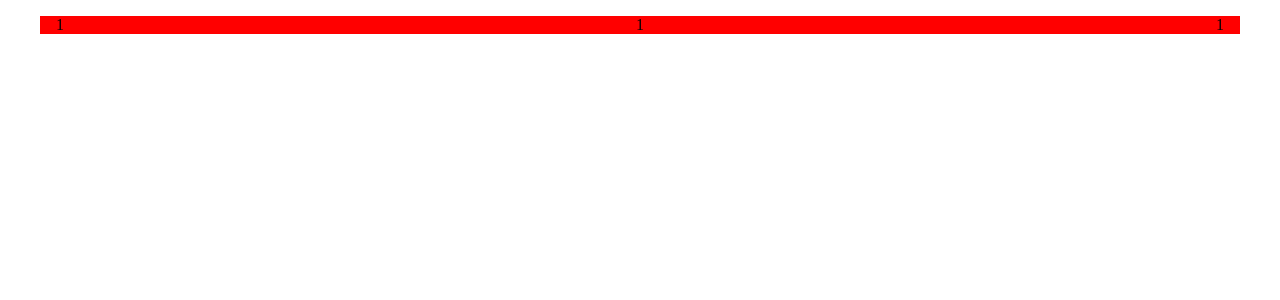
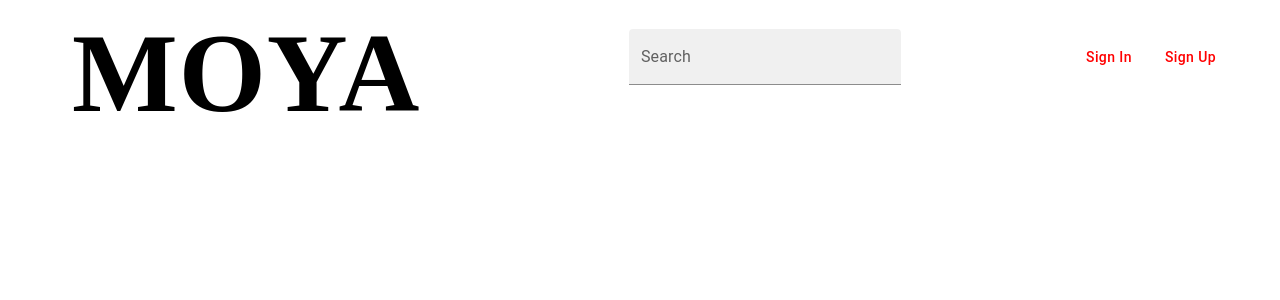
Before and after one commit to AnriGabo/E-Commerce-Moya, a React (Vite) app: page / in a window 1280 px wide. Shown: the top 300 px of the page. Built offline with nearby package versions, Linux system fonts and the light colour scheme; some icons are missing.

Commit message:
styled brand title with Libre Baskerville, added Sign In/Sign Up links and search input

```diff
--- a/package.json
+++ b/package.json
@@ -17,12 +17,14 @@
     "@mui/styled-engine-sc": "^7.3.1",
     "react": "^19.1.0",
     "react-dom": "^19.1.0",
+    "react-helmet": "^6.1.0",
     "styled-components": "^6.1.19"
   },
   "devDependencies": {
     "@eslint/js": "^9.30.1",
     "@types/react": "^19.1.8",
     "@types/react-dom": "^19.1.6",
+    "@types/react-helmet": "^6.1.11",
     "@vitejs/plugin-react": "^4.6.0",
     "eslint": "^9.30.1",
     "eslint-plugin-react-hooks": "^5.2.0",
--- a/src/App.tsx
+++ b/src/App.tsx
@@ -5,7 +5,7 @@ import Header from "./Components/Header/Header";
 function App() {
   return (
     <Box
-      sx={{ backgroundColor: "red", marginInline: "2rem", marginBlock: "1rem" }}
+      sx={{marginInline: "2rem"}}
     >
       <Box component={"header"}>
         <Header />
--- a/src/Components/Header/Header.tsx
+++ b/src/Components/Header/Header.tsx
@@ -1,21 +1,88 @@
-import { Box, Stack } from "@mui/material";
+import { Box, Button, Stack, TextField, Typography } from "@mui/material";
+import { Helmet } from "react-helmet";
 
 // ეს იქნება რეალურად ჰედერი რომელსაც აპში გამოვიყენებთ რადგან ყველგან ჩანდეს
+import MenuOpenIcon from "@mui/icons-material/MenuOpen";
 
 export default function Header() {
   return (
     <Box component={"header"}>
+      <Helmet>
+        <link
+          href="https://fonts.googleapis.com/css2?family=Libre+Baskerville:wght@700&display=swap"
+          rel="stylesheet"
+        />
+      </Helmet>
       <Stack
         sx={{
           flexDirection: "row",
-          justifyContent: "space-between",
-          paddingInline: "1rem",
-          backgroundColor: "red",
         }}
       >
-        <Box>1</Box>
-        <Box>1</Box>
-        <Box>1</Box>
+        <Stack
+          sx={{
+            flex: "1",
+            flexDirection: "row",
+            alignItems: "center",
+            gap: "1rem",
+          }}
+        >
+          <Box>
+            <MenuOpenIcon
+              sx={{
+                cursor: "pointer",
+                fontSize: "3rem",
+              }}
+            />
+          </Box>
+          <Box>
+            <Typography
+              variant={"h1"}
+              component={"h2"}
+              sx={{
+                fontSize: "7rem",
+                cursor: "pointer",
+                fontFamily: "'Libre Baskerville', serif",
+                fontWeight: 700,
+                letterSpacing: "1px",
+              }}
+            >
+              MOYA
+            </Typography>
+          </Box>
+        </Stack>
+
+        <Stack
+          sx={{
+            flexDirection: "row",
+            justifyContent: "end",
+            paddingInlineEnd: "1rem",
+            gap: "1rem",
+            marginBlockEnd: "2rem",
+            alignItems: "center",
+            // backgroundColor:"blue"
+          }}
+        >
+          <Box sx={{ paddingInlineEnd: "10rem" }}>
+            {/* <input type="search" placeholder="Search" style={{width:"15rem"}} /> */}
+            <TextField
+              id="filled-search"
+              label="Search"
+              type="search"
+              variant="filled"
+              sx={{width:"17rem"}}
+            />
+          </Box>
+          <Box>
+            <Button sx={{ color: "red", textTransform: "capitalize" }}>
+              Sign In
+            </Button>
+          </Box>
+          <Box>
+            <Button sx={{ color: "red", textTransform: "capitalize" }}>
+              Sign Up
+            </Button>
+          </Box>
+        </Stack>
       </Stack>
     </Box>
   );
```
Also changed, not shown: 1 other file (tests, documents, lock files or other folders).
